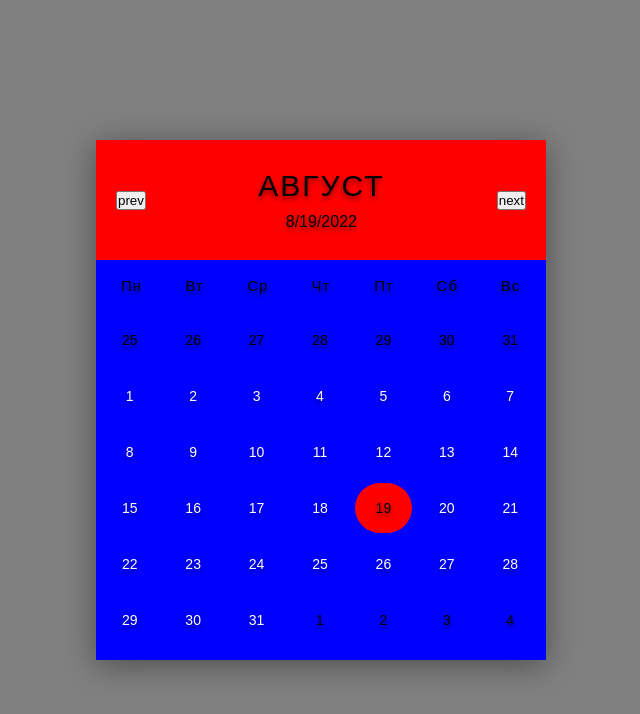
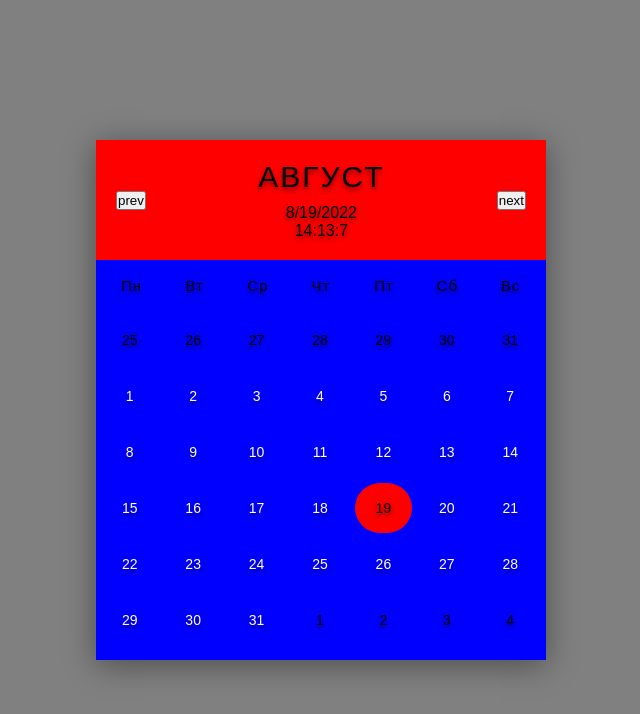
Before and after one commit to ArtemIvashenko/calendar, a plain HTML site: page calendar.html in a window 1280 px wide. Shown: the whole page, without its empty margins (319-959 px from the left). Drawn offline with Linux system fonts and the light colour scheme.

Commit message:
19.08 clock

```diff
--- a/calendar.html
+++ b/calendar.html
@@ -16,6 +16,7 @@
           <div class="date">
             <h1></h1>
             <p></p>
+	    <p time></p>
           </div>
           <button  date-next>next</button>
 
--- a/script.js
+++ b/script.js
@@ -28,6 +28,7 @@ let prevLastDay = new Date(date.getFullYear(), date.getMonth(), 0).getDate();
 let monthDays = document.querySelector('.days');
 document.querySelector('.date h1').innerHTML = month[date.getMonth()];
 document.querySelector('.date p').innerHTML = date.toLocaleDateString();
+
 let days = '';
 let day = date.getDay()+1;
 let next = new Date(date.getFullYear(), date.getMonth()+1, 0).getDay();
@@ -77,3 +78,27 @@ let  prevmonth = document.querySelector('[date-prev]');
     date.setMonth(date.getMonth()-1);
     calendar.calendarRun();
     });
+
+    function  clockcalendar() {
+	let date = new Date();
+        let h = date.getHours().toString();
+        let m = date.getMinutes().toString();
+        let s = date.getSeconds();
+            if (h.length<2) {
+	        h = '0' + h;
+            }
+            if (m.length<2) {
+	        m = '0' + m;
+            }
+            if (s.length<2) {
+                s = '0' + s;
+        }
+        let clockt = h + ':' + m + ':' + s;
+
+	document.querySelector('[ time]').innerHTML = clockt;
+
+
+    }
+
+clockcalendar();
+setInterval(clockcalendar, 1000);
```
Also changed, not shown: next.jpg (added), prev.jpeg (added).
